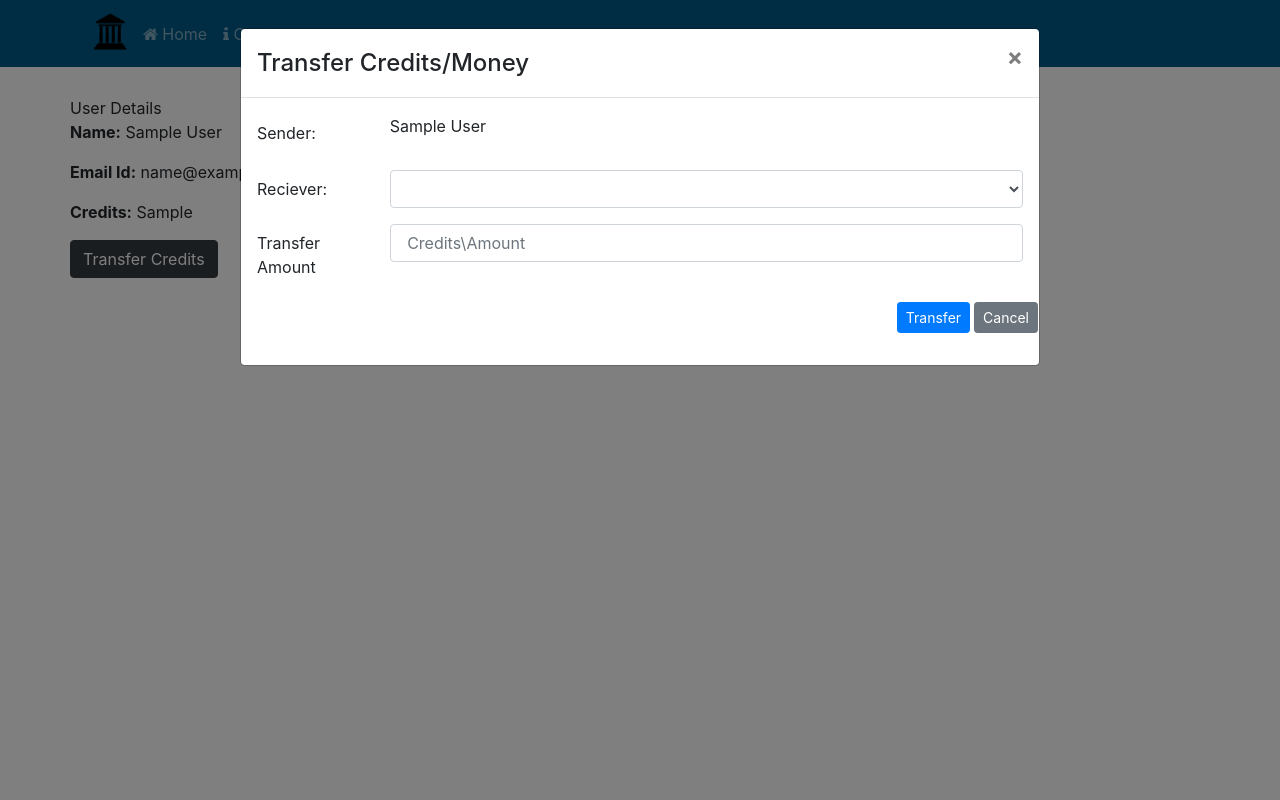
After one commit to tanvi1801/bank_System, a PHP site: page /details.php?user_id=1 in a window 1280 px wide, after a click on "Transfer Credits". The commit adds this page. Run offline with PHP 8.4, Linux system fonts and the light colour scheme; tables that the repository leaves empty or names only in its code hold one stand-in row (values such as "Sample post"); lists and menus that the app fills with data are empty.

Commit message:
final commit

```diff
--- /dev/null
+++ b/details.php
@@ -0,0 +1,175 @@
+<?php
+session_start();
+require ("connect.php");
+
+if (isset($_POST['submit'])){
+   $receiver=$_POST['receiver'];
+   $amount=$_POST['amount'];
+   $stmt = $pdo->prepare("SELECT * FROM users WHERE user_id=:xyz");
+   $stmt->execute(array(":xyz" => $_GET['user_id']));
+   $row = $stmt->fetch(PDO::FETCH_ASSOC);
+   $sender=$row['name'];
+   $balance=$row['balance'];
+   echo $sender;
+   echo $receiver;
+   if($balance<$amount){
+     ?>
+        <script>
+        alert("Insufficient balance");
+        </script>
+     <?php
+   }
+   else{
+
+   $sql = "INSERT INTO history (sender, receiver, amount_trans) VALUES (?,?,?)";
+   $stmt= $pdo->prepare($sql);
+   $stmt->execute([$sender, $receiver, $amount]);
+
+   $sql = "UPDATE users SET balance=balance-$amount WHERE name='$sender'";
+   $stmt= $pdo->prepare($sql);
+   $stmt->execute();
+
+   $sql = "UPDATE users SET balance=balance+$amount WHERE name='$receiver'";
+   $stmt= $pdo->prepare($sql);
+   $stmt->execute();
+ ?>
+ <script>
+   alert("Payment Successful");
+ </script>
+
+<?php
+}
+}
+?>
+<!DOCTYPE html>
+<html lang="en">
+<head>
+    <title>Bank System</title>
+    <meta charset="utf-8">
+    <meta name="viewport" content="width=device-width, initial-scale=1, shrink-to-fit=no">
+    <meta http-equiv="x-ua-compatible" content="ie=edge">
+    <!-- Bootstrap CSS -->
+    <link rel="stylesheet" href="css/index.css" type="text/css">
+    <!-- Bootstrap CSS -->
+    <script src="https://ajax.googleapis.com/ajax/libs/jquery/2.2.0/jquery.min.js"></script>
+    <link rel="stylesheet" href="https://stackpath.bootstrapcdn.com/bootstrap/4.5.2/css/bootstrap.min.css" integrity="sha384-JcKb8q3iqJ61gNV9KGb8thSsNjpSL0n8PARn9HuZOnIxN0hoP+VmmDGMN5t9UJ0Z" crossorigin="anonymous">
+    <link rel="stylesheet" href="https://cdnjs.cloudflare.com/ajax/libs/font-awesome/4.7.0/css/font-awesome.min.css">
+
+
+    <!-- <script src="https://ajax.googleapis.com/ajax/libs/jquery/2.2.0/jquery.min.js"></script>
+    <script src="https://maxcdn.bootstrapcdn.com/bootstrap/3.3.6/js/bootstrap.min.js" integrity="sha384-0mSbJDEHialfmuBBQP6A4Qrprq5OVfW37PRR3j5ELqxss1yVqOtnepnHVP9aJ7xS" crossorigin="anonymous"></script> -->
+    <!-- Custom script as written on bootstrap page -->
+    <script>
+    $('#myModal').on('shown.bs.modal', function () {
+      $('#myInput').focus()
+    })
+    </script>
+</head>
+<body>
+    <nav class="navbar navbar-dark navbar-expand-sm fixed-top">
+        <div class="container">
+            <a class="navbar-brand mr-auto" href="index.php"><img src="images/logo.png" width="50" height="41"></a>
+            <button class="navbar-toggler" type="button" data-toggle="collapse" data-target="#Navbar">
+                <span class="navbar-toggler-icon"></span>
+            </button>
+
+            <div class="collapse navbar-collapse" id="Navbar">
+               <ul class="navbar-nav mr-auto">
+                   <li class="nav-item "><a class="nav-link" href="index.php"><i class="fa fa-home"></i> Home</a></li>
+                   <li class="nav-item"><a class="nav-link" href="viewusers.php"><i class="fa fa-info" aria-hidden="true"></i> Customers</a></li>
+                   </ul>
+            </div>
+
+        </div>
+    </nav>
+    <br>
+    <br>
+    <br>
+    <br>
+
+
+    <?php
+    require ("connect.php");
+    $stmt = $pdo->prepare("SELECT * FROM users where user_id = :xyz");
+    $stmt->execute(array(":xyz" => $_GET['user_id']));
+    $row = $stmt->fetch(PDO::FETCH_ASSOC);
+    $sender=$row['user_name']?? 'default value';;
+    ?>
+    <div class="container">
+        <div class="row">
+            <div class="panel panel-default">
+                <div class="panel-heading"> User Details</div>
+                <div class="panel-body">
+                    <p><b>Name:</b> <?php echo htmlentities($row['name']?? 'default value'); ?></p>
+                    <p><b>Email Id:</b> <?php echo htmlentities($row['email']?? 'default value'); ?></p>
+                    <p><b>Credits:</b> <?php echo htmlentities($row['balance']?? 'default value'); ?></p>
+                    <p><button class="btn btn-dark btn-xs view_data" data-toggle="modal" data-target="#transfer<?php echo $row['user_id'] ?>">Transfer Credits</button></p>
+
+                </div>
+            </div>
+
+        </div>
+
+    </div>
+
+
+   <!-- TRANSACTION MODAL START-->
+   <div id="transfer<?php echo $row['user_id'] ?>" class="modal fade" role="dialog">
+        <div class="modal-dialog modal-lg" role="content">
+            <!-- Modal content-->
+            <div class="modal-content">
+                <?php $id=$row['user_id']; ?>
+                <div class="modal-header">
+                    <h4 class="modal-title">Transfer Credits/Money </h4>
+                    <button type="button" class="close" data-dismiss="modal">&times;</button>
+                </div>
+                <div class="modal-body">
+                    <form method="POST">
+                        <div class="form-group row">
+                        <label for="name" name="<?php echo $row['user_id'] ?>" class="col-md-2 col-form-label">Sender:</label>
+                        <div class="col-md-10" id="uname">
+                           <p><?php echo $row['name'] ?></p>
+                        </div>
+                        </div>
+                       <div class="form-group row">
+                        <label for="name" class="col-md-2 col-form-label">Reciever:</label>
+                        <div class="col-md-10">
+                            <select name="receiver" class="form-control">
+                                <?php
+                                   $stmt = $pdo->query("SELECT * FROM users WHERE user_id!=$id ");
+                                   $rows = $stmt->fetchAll(PDO::FETCH_ASSOC);
+                                   if(count($rows)>0){
+                                   foreach($rows as $row ) { ?>
+
+                                     <option><?php echo $row['name'] ?></option>
+
+                                  <?php }
+                                       }
+                                 ?>
+                            </select>
+                        </div>
+                        </div>
+                    <div class="form-group row">
+                        <label for="amount" class="col-md-2 col-form-label">Transfer Amount</label>
+                        <div class="col-md-10">
+                            <input type="number" class="form-control" id="amount" name="amount" placeholder=" Credits\Amount" required>
+                        </div>
+                    </div>
+                       <div class="form-group row">
+                          <button href="profile.php?user_id=$id" type="submit" id="submit" name="submit" class="btn btn-primary btn-sm ml-auto">Transfer</button>
+
+                         <button type="button" class="btn btn-secondary btn-sm ml-1" data-dismiss="modal">Cancel</button>
+                        </div>
+                    </form>
+                </div>
+            </div>
+        </div>
+    </div>
+<!-- TRANSACTION MODAL END-->
+
+<script src="https://code.jquery.com/jquery-3.5.1.slim.min.js" integrity="sha384-DfXdz2htPH0lsSSs5nCTpuj/zy4C+OGpamoFVy38MVBnE+IbbVYUew+OrCXaRkfj" crossorigin="anonymous"></script>
+<script src="https://cdn.jsdelivr.net/npm/popper.js@1.16.1/dist/umd/popper.min.js" integrity="sha384-9/reFTGAW83EW2RDu2S0VKaIzap3H66lZH81PoYlFhbGU+6BZp6G7niu735Sk7lN" crossorigin="anonymous"></script>
+<script src="https://stackpath.bootstrapcdn.com/bootstrap/4.5.2/js/bootstrap.min.js" integrity="sha384-B4gt1jrGC7Jh4AgTPSdUtOBvfO8shuf57BaghqFfPlYxofvL8/KUEfYiJOMMV+rV" crossorigin="anonymous"></script>
+
+</body>
+</html>
--- a/viewusers.php
+++ b/viewusers.php
@@ -15,7 +15,7 @@
 <body>
     <nav class="navbar navbar-dark navbar-expand-sm fixed-top">
         <div class="container">
-            <a class="navbar-brand mr-auto" href="#"><img src="images/logo.jpg" width="50" height="41"></a>
+            <a class="navbar-brand mr-auto" href="#"><img src="images/logo.png" width="50" height="41"></a>
             <button class="navbar-toggler" type="button" data-toggle="collapse" data-target="#Navbar">
                 <span class="navbar-toggler-icon"></span>
             </button>
@@ -56,7 +56,7 @@
                     <td><?php echo $row['name'] ?></td>
                     <td><?php echo $row['email'] ?></td>
                     <td><?php echo $row['balance'] ?></td>
-                    <td><button><?php  echo('<a href="profile.php?user_id='.$row['user_id'].'">'."View".'</a> ');
+                    <td><button><?php  echo('<a href="details.php?user_id='.$row['user_id'].'">'."View".'</a> ');
                     ?></button></td>
                     <br>
                     </tr>
```
Also changed, not shown: history.php (added, +73 -0 lines), index.php (+9 -8 lines), images/logo.png (added).
